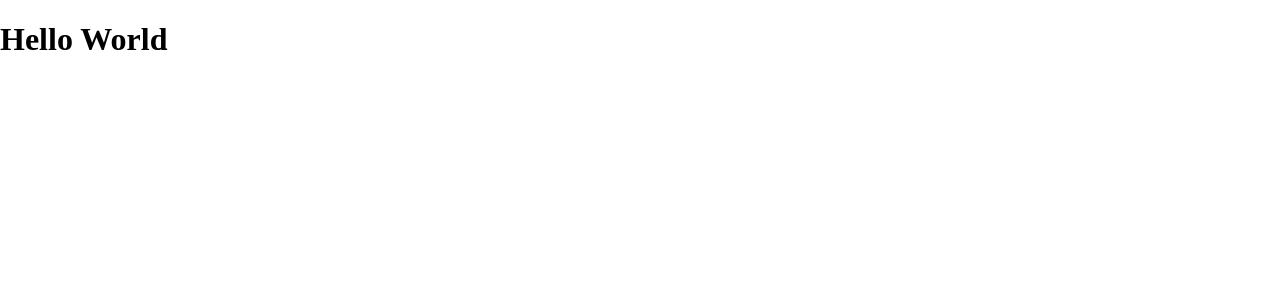
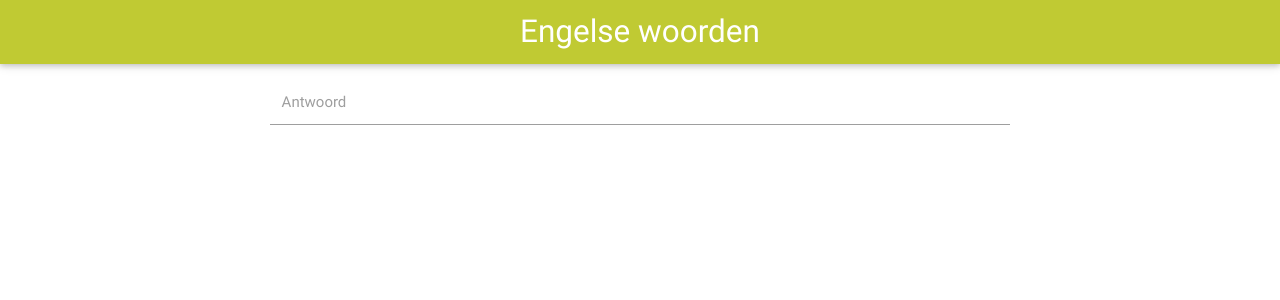
Before and after one commit to mixedfruitjuice/Pratice-words, a PHP site: page / in a window 1280 px wide. Shown: the top 300 px of the page. Run offline with PHP 8.4, Linux system fonts and the light colour scheme.

Commit message:
first little bit of design added

```diff
--- a/css/style.css
+++ b/css/style.css
@@ -2,3 +2,6 @@ body {
     padding: 0;
     margin: 0;
 }
+ form {
+     width: 80%;
+ }
--- a/index.html
+++ /dev/null
@@ -1,11 +0,0 @@
-<!DOCTYPE html>
-<html>
-    <head>
-        <title>Engelse woorden</title>
-        <script src="js/jquery.js"></script>
-        <link rel="stylesheet" type="text/css" href="css/style.css">
-    </head>
-    <body>
-        <h1>Hello World</h1>
-    </body>
-</html>
--- /dev/null
+++ b/index.php
@@ -0,0 +1,39 @@
+<!DOCTYPE html>
+<html>
+    <head>
+        <title>Engelse woorden</title>
+        <!--Import Google Icon Font-->
+        <link href="http://fonts.googleapis.com/icon?family=Material+Icons" rel="stylesheet">
+        <!--Import materialize.css-->
+        <link type="text/css" rel="stylesheet" href="css/materialize.min.css"  media="screen,projection"/>
+        <link type="text/css" rel="stylesheet" href="css/style.css">
+        <!--Let browser know website is optimized for mobile-->
+        <meta name="viewport" content="width=device-width, initial-scale=1.0"/>
+        <!--Import jQuery before materialize.js-->
+        <script type="text/javascript" src="js/jquery.js"></script>
+        <script type="text/javascript" src="js/materialize.min.js"></script>
+
+    </head>
+    <body>
+    <nav class="lime darken-1" role="navigation">
+        <div class="nav-wrapper container"><a id="logo-container" class="brand-logo center">Engelse woorden</a>
+            <ul class="right hide-on-med-and-down">
+            </ul>
+            <ul id="nav-mobile" class="side-nav">
+            </ul>
+        </div>
+    </nav>
+
+    <div class="container">
+        <form class="center-block">
+            <div class="row">
+                <div class="input-field">
+                    <input id="icon_prefix"  type="text" class="validate">
+                    <label for="icon_prefix">Antwoord</label>
+                </div>
+            </div>
+        </form>
+    </div>
+
+    </body>
+</html>
```
Also changed, not shown: includes/include.php (added, +19 -0 lines).
